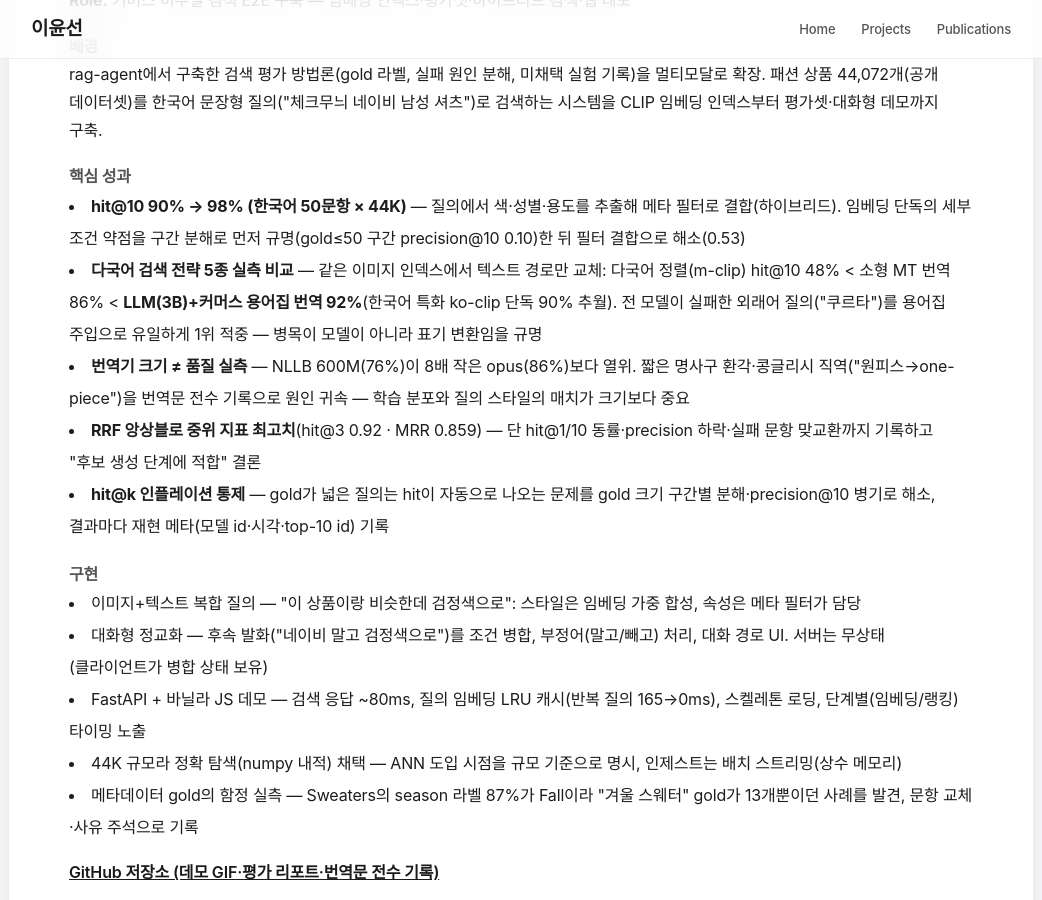
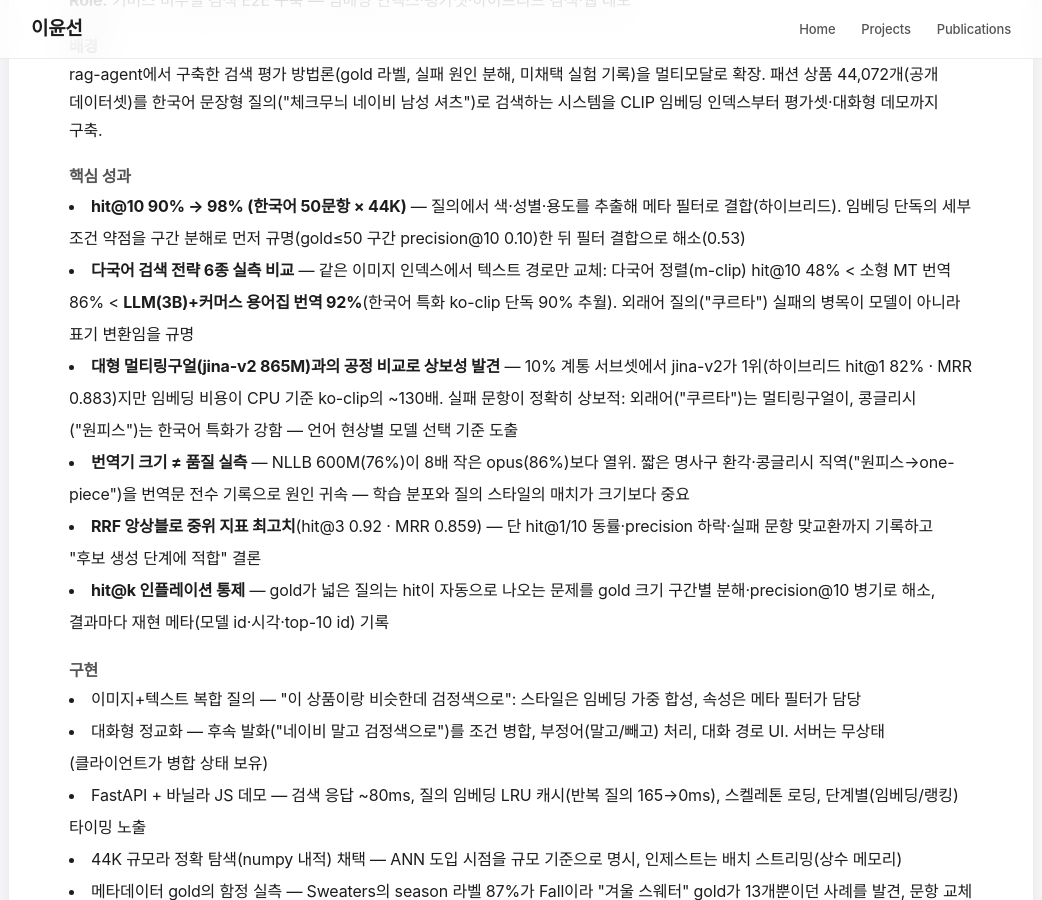
Before and after one commit to ckc5800/ckc5800.github.io, a Jekyll site: the page built from projects.html, in a window 1280 px wide and 900 px high, scrolled down 12212 px. Shown: the whole window, without its empty margins (119-1161 px from the left). Built offline with Jekyll 4.4.1, drawn with Linux system fonts in a browser that asks for light colours; some web fonts are replaced.

Commit message:
visual-search 카드 갱신 — jina-v2 공정 비교·상보성 발견 반영 (5종→6종)
Co-Authored-By: Claude Fable 5 <noreply@anthropic.com>

```diff
--- a/projects.html
+++ b/projects.html
@@ -451,7 +451,8 @@ title: Projects
     <h4 style="margin-top: 20px; color: #555;">핵심 성과</h4>
     <ul style="list-style-position: inside; line-height: 2;">
         <li><strong>hit@10 90% → 98% (한국어 50문항 × 44K)</strong> — 질의에서 색·성별·용도를 추출해 메타 필터로 결합(하이브리드). 임베딩 단독의 세부 조건 약점을 구간 분해로 먼저 규명(gold≤50 구간 precision@10 0.10)한 뒤 필터 결합으로 해소(0.53)</li>
-        <li><strong>다국어 검색 전략 5종 실측 비교</strong> — 같은 이미지 인덱스에서 텍스트 경로만 교체: 다국어 정렬(m-clip) hit@10 48% &lt; 소형 MT 번역 86% &lt; <strong>LLM(3B)+커머스 용어집 번역 92%</strong>(한국어 특화 ko-clip 단독 90% 추월). 전 모델이 실패한 외래어 질의("쿠르타")를 용어집 주입으로 유일하게 1위 적중 — 병목이 모델이 아니라 표기 변환임을 규명</li>
+        <li><strong>다국어 검색 전략 6종 실측 비교</strong> — 같은 이미지 인덱스에서 텍스트 경로만 교체: 다국어 정렬(m-clip) hit@10 48% &lt; 소형 MT 번역 86% &lt; <strong>LLM(3B)+커머스 용어집 번역 92%</strong>(한국어 특화 ko-clip 단독 90% 추월). 외래어 질의("쿠르타") 실패의 병목이 모델이 아니라 표기 변환임을 규명</li>
+        <li><strong>대형 멀티링구얼(jina-v2 865M)과의 공정 비교로 상보성 발견</strong> — 10% 계통 서브셋에서 jina-v2가 1위(하이브리드 hit@1 82% · MRR 0.883)지만 임베딩 비용이 CPU 기준 ko-clip의 ~130배. 실패 문항이 정확히 상보적: 외래어("쿠르타")는 멀티링구얼이, 콩글리시("원피스")는 한국어 특화가 강함 — 언어 현상별 모델 선택 기준 도출</li>
         <li><strong>번역기 크기 ≠ 품질 실측</strong> — NLLB 600M(76%)이 8배 작은 opus(86%)보다 열위. 짧은 명사구 환각·콩글리시 직역("원피스→one-piece")을 번역문 전수 기록으로 원인 귀속 — 학습 분포와 질의 스타일의 매치가 크기보다 중요</li>
         <li><strong>RRF 앙상블로 중위 지표 최고치</strong>(hit@3 0.92 · MRR 0.859) — 단 hit@1/10 동률·precision 하락·실패 문항 맞교환까지 기록하고 "후보 생성 단계에 적합" 결론</li>
         <li><strong>hit@k 인플레이션 통제</strong> — gold가 넓은 질의는 hit이 자동으로 나오는 문제를 gold 크기 구간별 분해·precision@10 병기로 해소, 결과마다 재현 메타(모델 id·시각·top-10 id) 기록</li>
```
